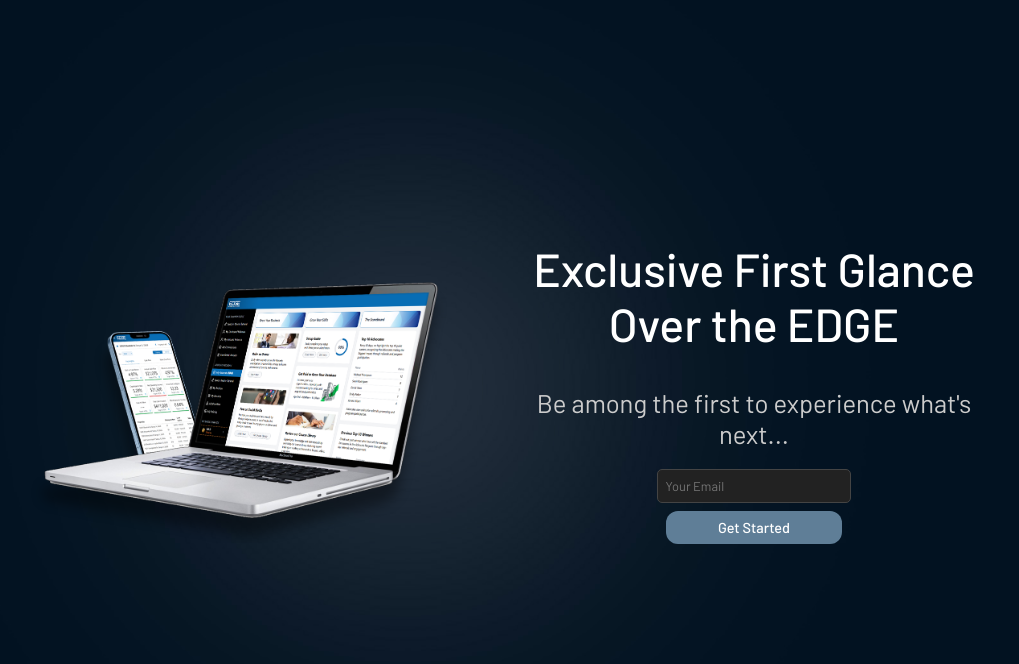
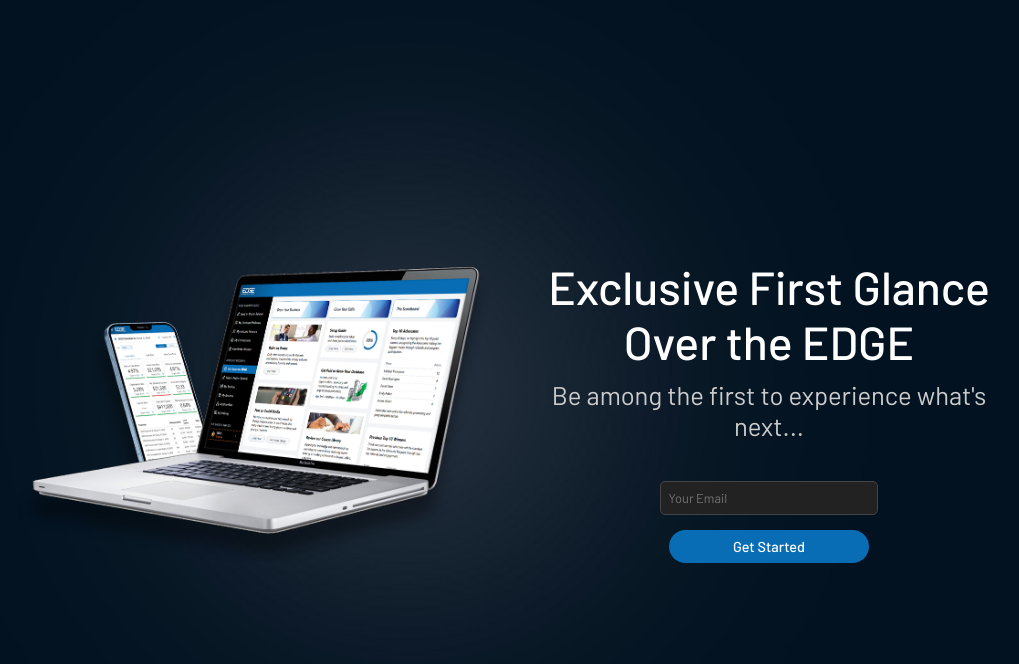
Before and after one commit to B4didotz/edge-login, a plain HTML site: page index.html in a window 1280 px wide. Shown: the whole page, without its empty margins (127-1146 px from the left). Drawn offline with nearby package versions, Linux system fonts and the light colour scheme.

Commit message:
Update index.html

```diff
--- a/index.html
+++ b/index.html
@@ -30,18 +30,22 @@
             display: flex;
             align-items: center;
             justify-content: center;
-            width: 90%; /* Added padding to the container */
+            width: 90%;
             height: 90vh;
             padding: 5vh 5vw;
             box-sizing: border-box;
-        }
+
+  @media (max-width: 768px) {
+    flex-direction: column;
+  }
+}
 
         /* Left side (image section) */
         .image-container {
             flex: 1;
             text-align: center;
             height: 100%;
-            padding: 20px; /* Added padding */
+            padding: 5px;
             display: flex;
             align-items: center;
             justify-content: center;
@@ -59,8 +63,8 @@
             flex: 1;
             text-align: center;
             max-width: 600px;
-            background: transparent; /* Made transparent */
-            padding: 50px; /* Increased padding */
+            background: transparent;
+            padding: 5px;
             border-radius: 10px;
             height: 100%;
             display: flex;
@@ -70,41 +74,40 @@
         }
         .login-container h1 {
             font-size: 2.9rem;
-            font-weight: 500; /* Changed to Light 300 */
-            margin-bottom: 10px;
+            font-weight: 500;
+            margin-bottom: 5px;
         }
         .login-container p {
             font-size: 1.6rem;
             font-weight: 400;
             color: #ccc;
-            margin-bottom: 20px;
+            margin-bottom: 5px;
+            margin-top: 5px;
         }
         input {
             width: 40%;
             padding: 8px;
-            margin-bottom: 8px;
+            margin: 35px 0 15px;
             border: 1px solid #444;
             border-radius: 5px;
             background: #222;
             color: white;
             font-size: 0.8rem;
             font-weight: 400;
-
-    font-family: "Barlow", sans-serif;
-}
+            font-family: "Barlow", sans-serif;
+        }
         .get-started {
-            background: #5f7e97;
+            background: #086db4;
             color: white;
             padding: 8px 16px;
             font-size: 0.9rem;
             font-weight: 500;
             border: none;
-            border-radius: 12px;
+            border-radius: 50px;
             cursor: pointer;
             width: 40%;
-
-    font-family: "Barlow", sans-serif;
-}
+            font-family: "Barlow", sans-serif;
+        }
         .get-started:hover {
             background: #4e6b85;
         }
@@ -119,7 +122,7 @@
 
         <!-- Right Side: Login Form -->
         <div class="login-container">
-            <h1>Exclusive First Glance Over the EDGE</h1>
+            <h1>Exclusive First Glance<br>Over the EDGE</h1>
             <p>Be among the first to experience what's next...</p>
             <input type="email" id="user_email" placeholder="Your Email">
             <button class="get-started" onclick="sendMagicLink()">Get Started</button>
```
